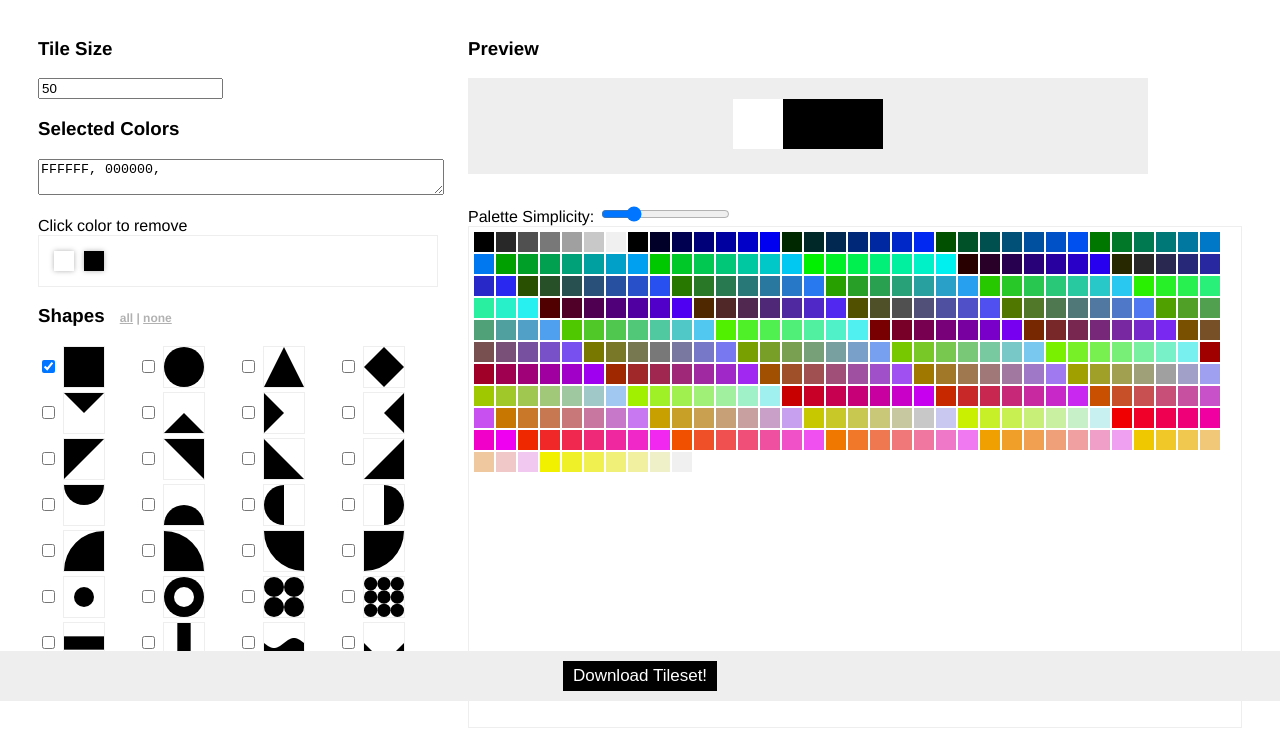
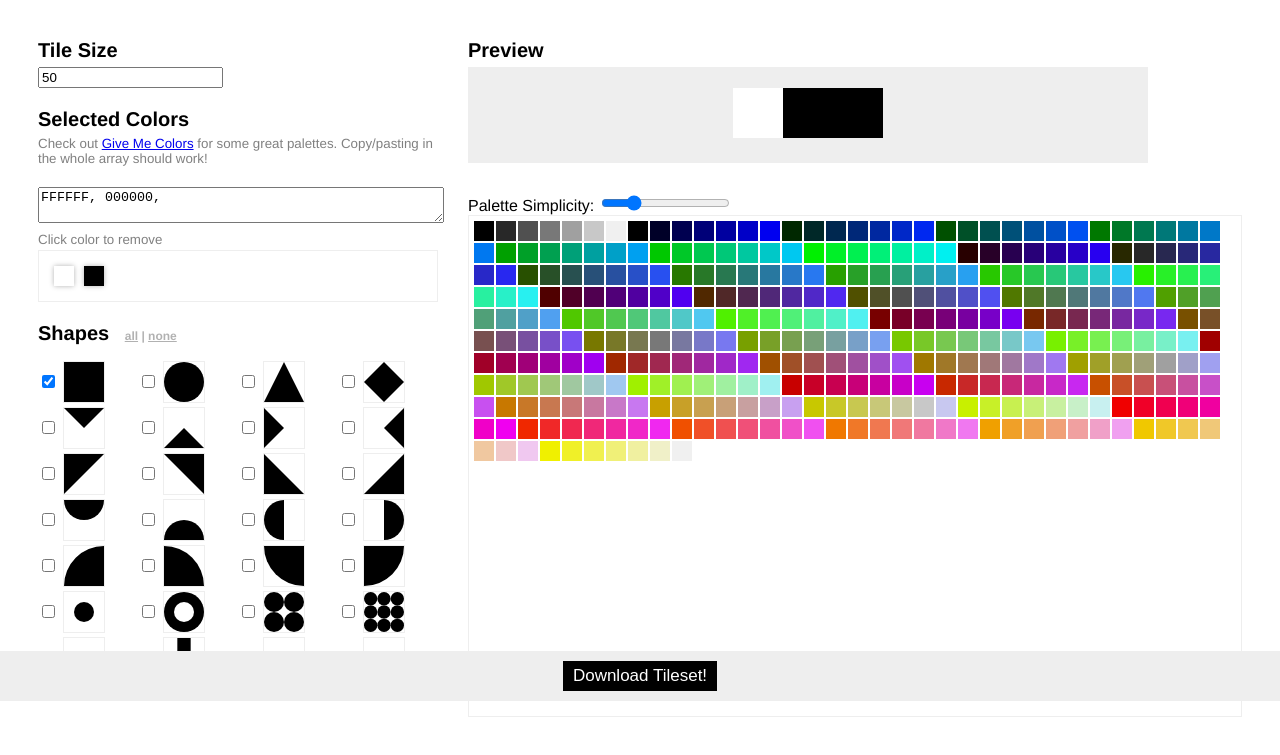
Before and after one commit to laffan/simple-tileset-generator, a plain HTML site: page index.html in a window 1280 px wide. Shown: the part 99-854 px from the top of the page. Drawn offline with Linux system fonts and the light colour scheme.

Commit message:
added copy/paste sanitizing

```diff
--- a/index.html
+++ b/index.html
@@ -10,6 +10,10 @@
       font-family: Helvetica, Arial, sans-serif;
     }
 
+    h3 {
+      font-size: 20px;
+      margin: 20px 0 5px 0;
+    }
     body {
       padding: 30px;
     }
@@ -29,6 +33,10 @@
 
     .shapeToggle a {
       color: black;
+    }
+
+    small {
+      color: gray;
     }
 
     #paletteContainer {
@@ -133,6 +141,13 @@
       text-align: center;
       width: 100%;
     }
+
+    small {
+      margin-top: 5px;
+      margin-bottom: 3px;
+      display: block;
+    }
+
   </style>
 </head>
 
@@ -154,12 +169,14 @@
       </div>
 
       <div>
-        <h3>Selected Colors</h3>
+        <h3 style="margin-top: 20px">Selected Colors</h3>
+        <small>Check out <a href="https://observablehq.com/@makio135/give-me-colors" target="_blank">Give Me Colors</a> for
+          some great palettes. Copy/pasting in the whole array should work!</small>
+          <br />
         <textarea id="colorInput" placeholder="Selected colors">FFFFFF, 000000, </textarea>
       </div>
       <div>
-        <br />
-        <label>Click color to remove</label>
+        <small>Click color to remove</small>
         <div id="colorsPreviewContainer"></div>
       </div>
 
@@ -770,8 +787,32 @@
       // Update colors preview initially
       updateColorsPreview();
       addShapePreviews();
+      sanitizeColorInput();
 
     };
+
+    function sanitizeColorInput() {
+      // Get the color input textarea element
+      const colorInput = document.getElementById('colorInput');
+
+      // Add event listener for the "paste" event
+      colorInput.addEventListener('paste', function (event) {
+        event.preventDefault(); // Prevent the default paste behavior
+        console.log("pasted")
+        // Get the pasted content from the clipboard
+        const pastedContent = event.clipboardData.getData('text/plain');
+
+        // Remove quotes, brackets, and hashtags from the pasted content
+        const cleanedContent = pastedContent.replace(/['"\[\]#]/g, '');
+
+        // Update the textarea value with the cleaned content
+        colorInput.value = cleanedContent;
+
+        // Trigger the "input" event to update the colors preview and generate the tileset
+        colorInput.dispatchEvent(new Event('input'));
+      });
+
+    }
 
     function generateTileset() {
       const colorInput = document.getElementById('colorInput').value;
```
